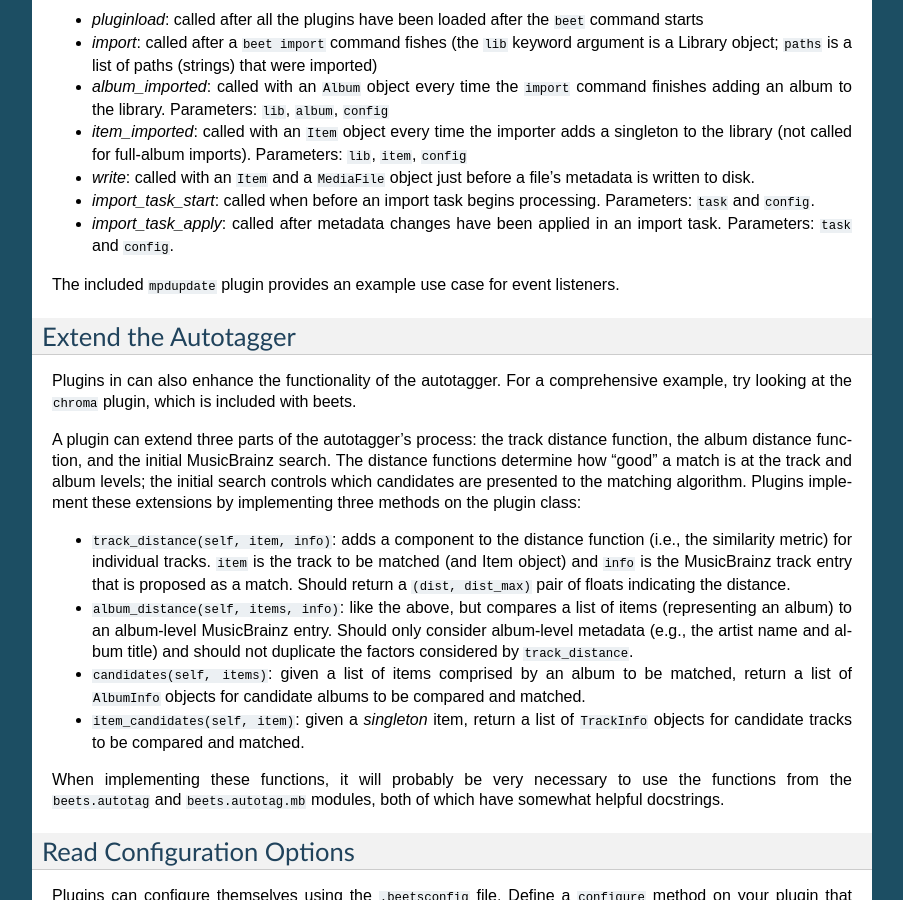
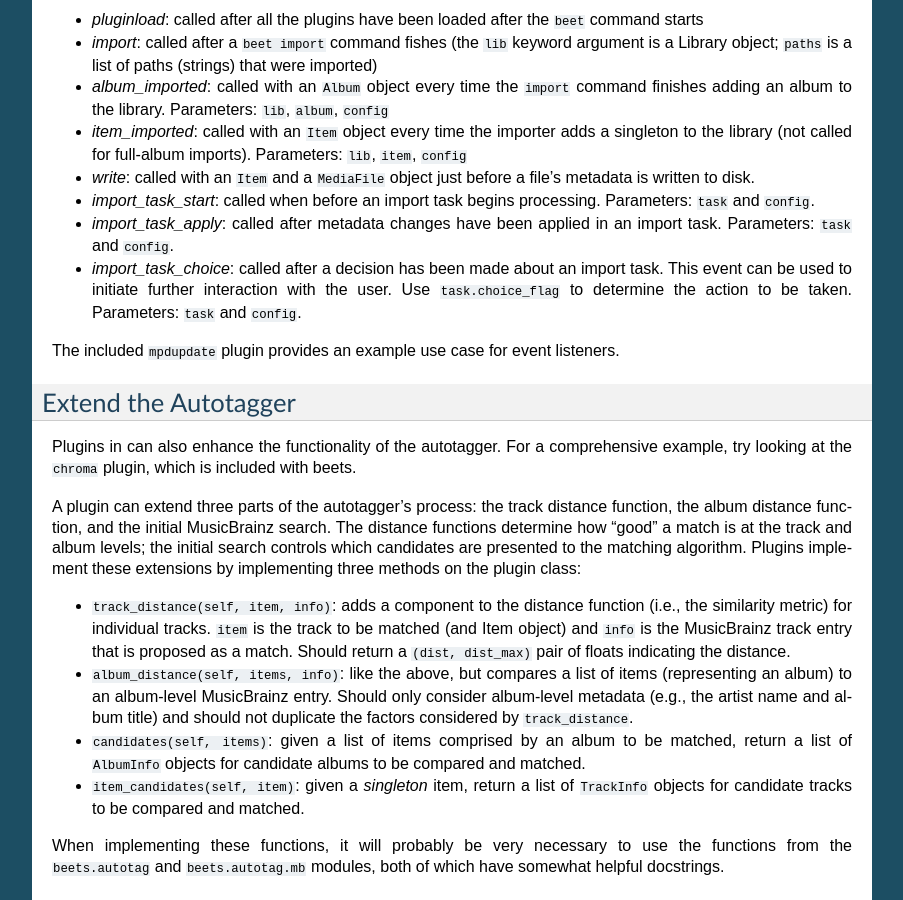
Before and after one commit to google-code-export/beets, a Sphinx documentation site: the page built from docs/plugins/writing.rst, in a window 1280 px wide and 900 px high, scrolled down 1671 px. Shown: the whole window, without its empty margins (198-1101 px from the left). Built offline with Sphinx 7.4.7, drawn with Linux system fonts in a browser that asks for light colours.

Commit message:
new plugin event: import_task_choice

```diff
--- a/docs/changelog.rst
+++ b/docs/changelog.rst
@@ -4,6 +4,8 @@ Changelog
 1.0b15 (in development)
 -----------------------
 
+* New plugin event: ``import_task_choice`` is called after an import task has an
+  action assigned.
 
 1.0b14 (May 12, 2012)
 ---------------------
--- a/docs/plugins/writing.rst
+++ b/docs/plugins/writing.rst
@@ -137,6 +137,11 @@ currently available are:
 * *import_task_apply*: called after metadata changes have been applied in an
   import task. Parameters: ``task`` and ``config``.
 
+* *import_task_choice*: called after a decision has been made about an import
+  task. This event can be used to initiate further interaction with the user.
+  Use ``task.choice_flag`` to determine the action to be taken. Parameters:
+  ``task`` and ``config``.
+
 The included ``mpdupdate`` plugin provides an example use case for event listeners.
 
 Extend the Autotagger
```
Also changed, not shown: 1 other file.
